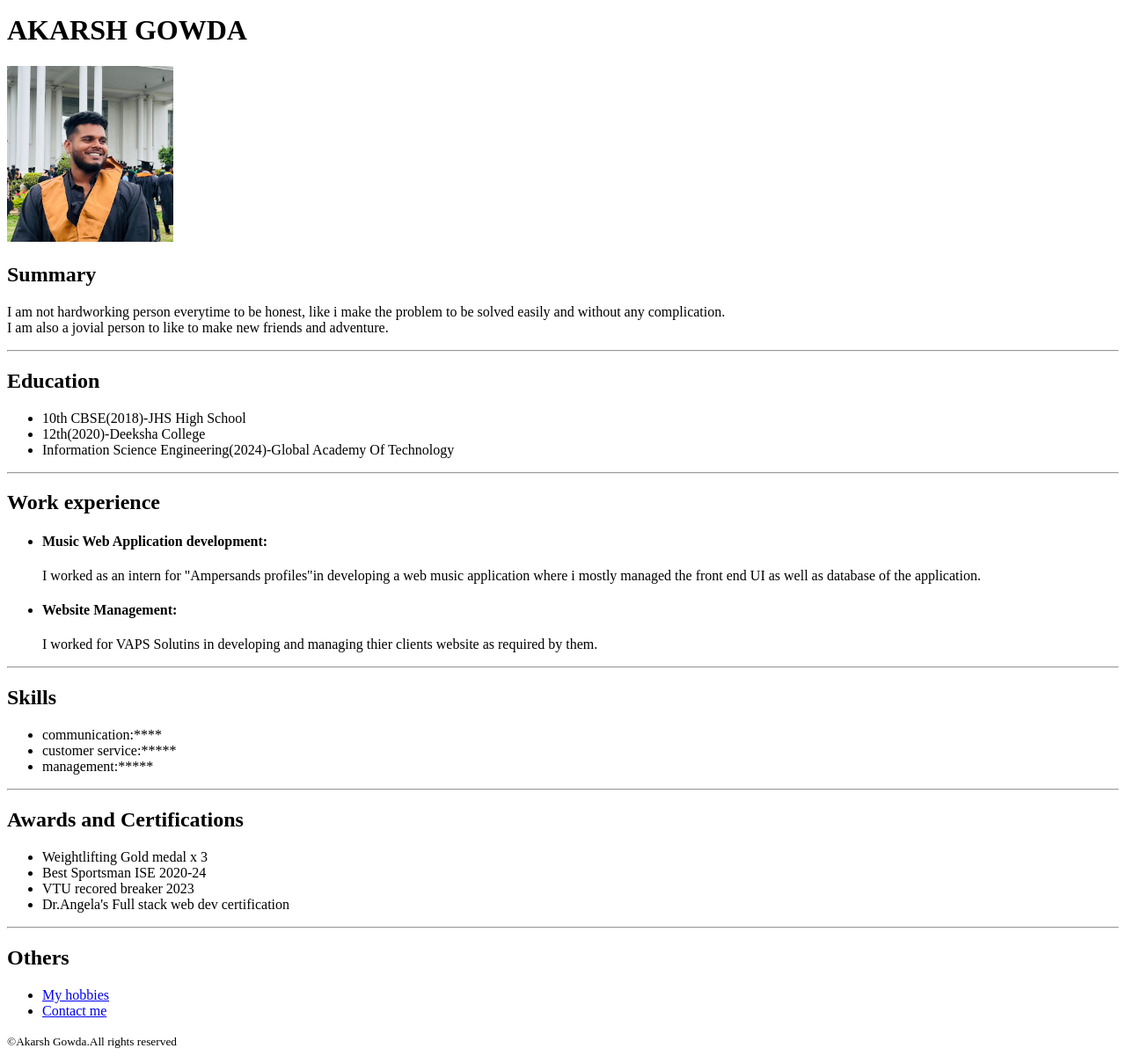
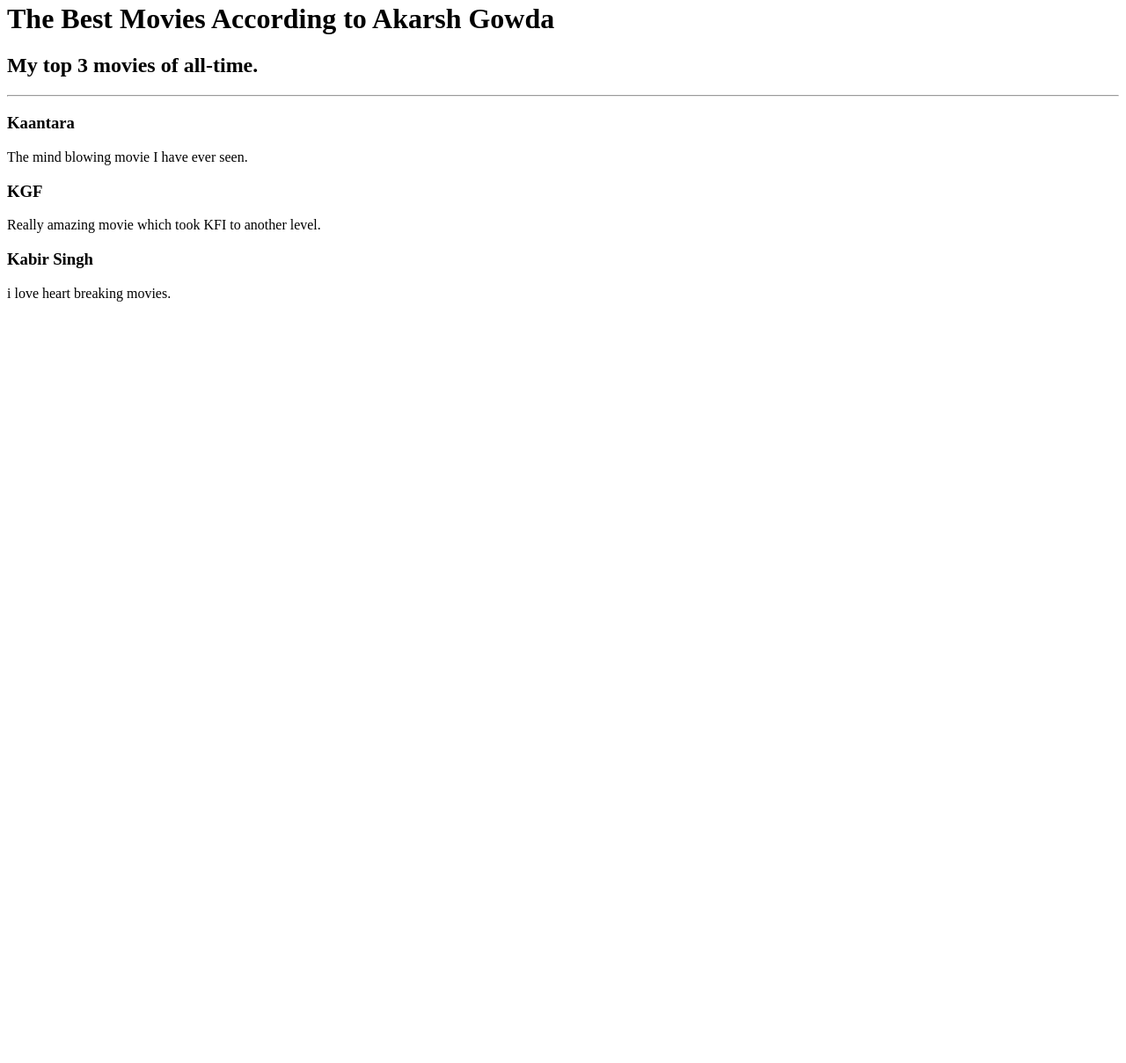
Before and after one commit to akarshgowda001/My-resume, a plain HTML site: page index.html in a window 1280 px wide. Shown: the part 5-1214 px from the top of the page at 88% size. After the commit the page ends 800 px from the top, so only its background shows below. Drawn offline with Linux system fonts and the light colour scheme.

Commit message:
Add files via upload

```diff
--- a/index.html
+++ b/index.html
@@ -1,46 +1,12 @@
-<!DOCTYPE html>
-<html lang="en">
-<head>
-    <meta charset="UTF-8">
-    <meta name="viewport" content="width=device-width, initial-scale=1.0">
-    <title>My Resume</title>
-</head>
-<body>
-    <h1>AKARSH GOWDA</h1>
-    <img src="./WhatsApp Image 2024-09-20 at 01.53.03_5154b133.jpg"height="200" alt="picture of Akarsh Gowda">
-    <h2>Summary</h2>
-    <p>I am not hardworking person everytime to be honest, like i make the problem to be solved easily and without any complication.<br>
-    I am also a jovial person to like to make new friends and adventure.
-    </p>
-    <hr>
-    <h2>Education</h2>
-        <p><ul>
-            <li>10th CBSE(2018)-JHS High School</li>
-            <li>12th(2020)-Deeksha College</li>
-            <li>Information Science Engineering(2024)-Global Academy Of Technology</li>
-        </ul></p>
-        <hr>
-        <h2>Work experience</h2>
-        <ul>
-            <li><h4>Music Web Application development:</h4>I worked as an intern for "Ampersands profiles"in developing a web music application where i mostly managed the front end UI as well as database of the application.
+<!-- Write your code below -->
+<h1>The Best Movies According to  Akarsh Gowda</h1>
+<h2>My top 3 movies of all-time.</h2>
+<hr/>
+<h3>Kaantara</h3>
+<p>The mind blowing movie I have ever seen.</p>
 
-            </li>
-            <li><h4>Website Management:</h4>
-            I worked for VAPS Solutins in developing and managing thier clients website as required by them. </li>
-        </ul>
-    <hr>
-    <h2>Skills</h2>
-    <ul><li>communication:****</li>
-    <li>customer service:*****</li>
-<li>management:*****</li></ul><hr>
-<h2>Awards and Certifications</h2>
-<ul><li>Weightlifting Gold medal x 3</li>
-<li>Best Sportsman ISE 2020-24</li>
-<li>VTU recored breaker 2023</li><li>Dr.Angela's Full stack web dev certification</li></ul>
-<hr>
-<h2>Others</h2>
-<ul><li><a href="./hobbies.html">My hobbies</a></li>
-<li><a href="../4.3 HTML Porfolio Project/public/contact.html">Contact me</a></li></ul>
-<footer><p><small>&copy;Akarsh Gowda.All rights reserved</small></p></footer>
-</body>
-</html>
+<h3>KGF</h3>
+<p>Really amazing movie which took KFI to another level.</p>
+
+<h3>Kabir Singh</h3>
+<p>i love heart breaking movies.</p>
```
Also changed, not shown: solution.html (added, +37 -0 lines), goal.png (added), image.png (added), 1 other file.
